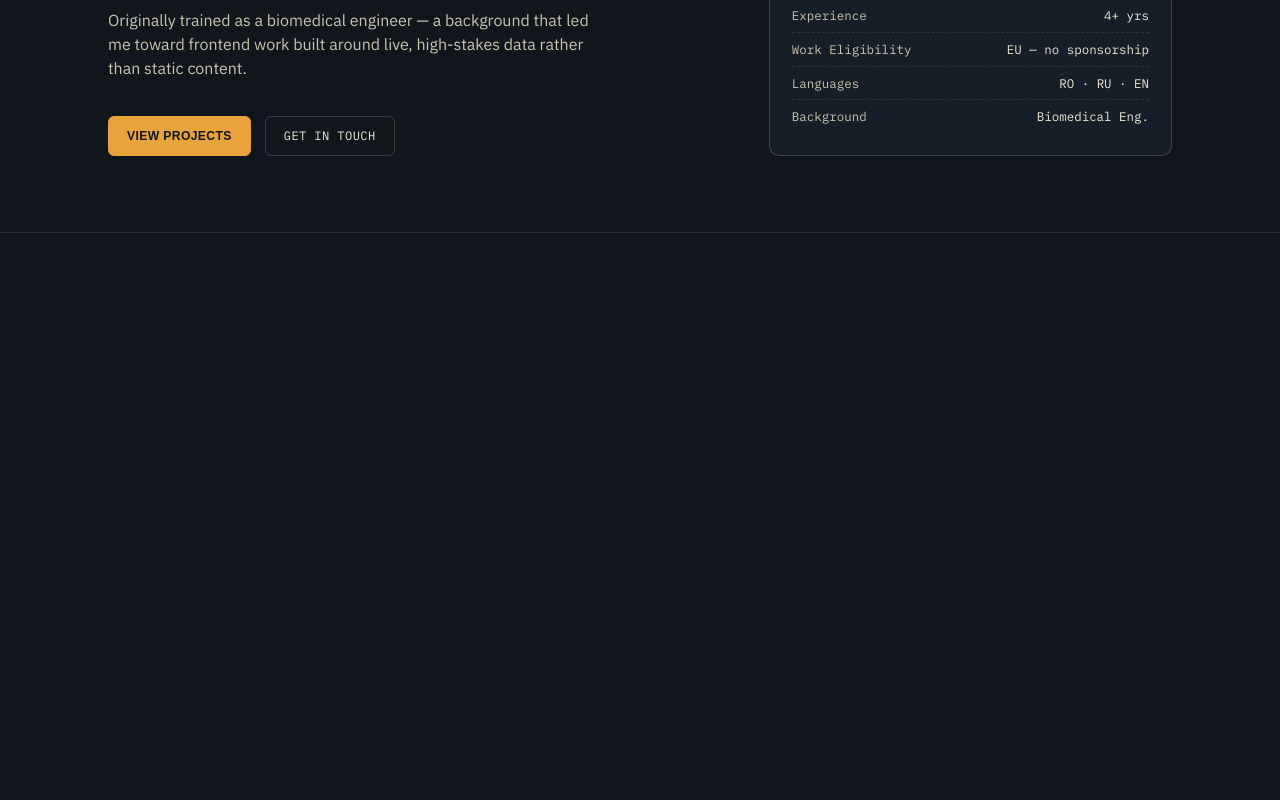
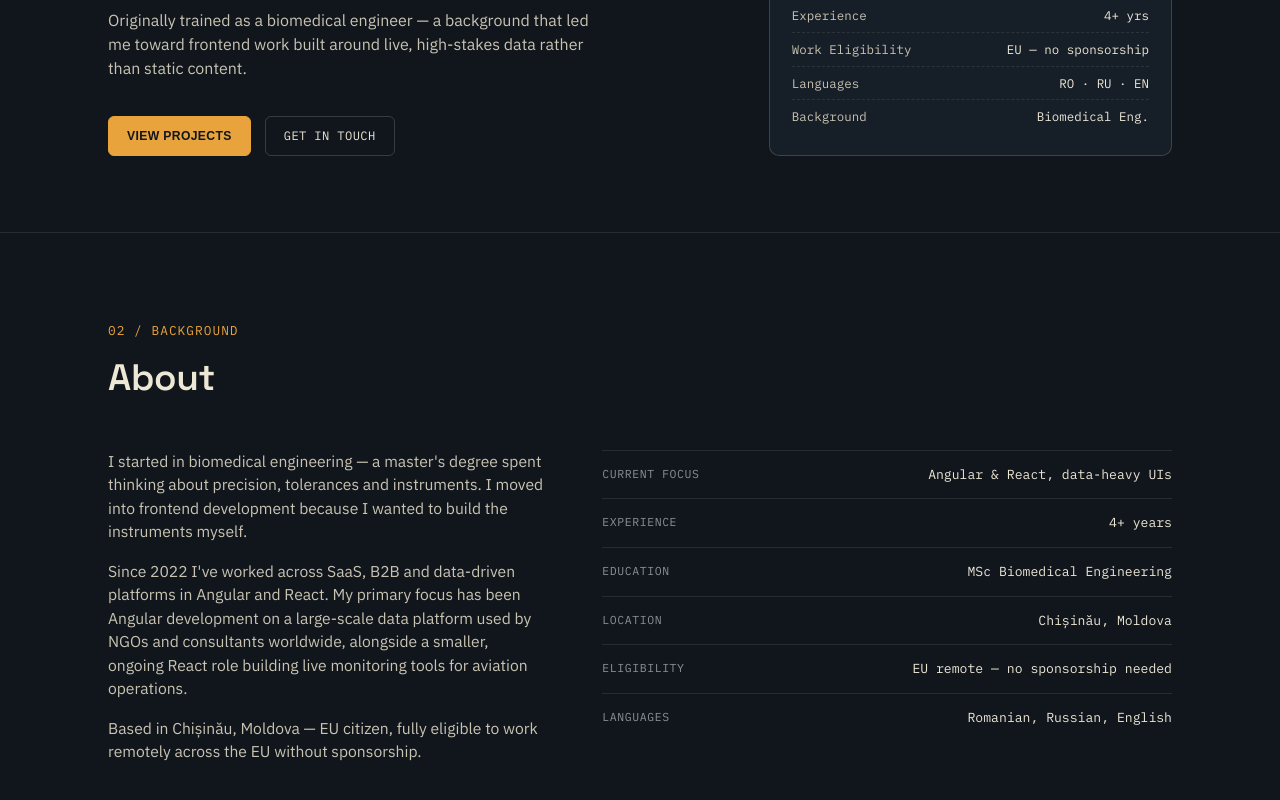
Before and after one commit to MikaelaMacari/portfolio, a Next.js app in the folder apps/web/: page /en in a window 1280 px wide. Shown: the part 500-1300 px from the top of the page. Before the commit the page ends 800 px from the top, so only its background shows below. Built offline with nearby package versions, Linux system fonts and the light colour scheme; a web font is replaced by a local one.

Commit message:
Add About section with translations and reusable InfoRow component

```diff
--- a/apps/web/src/app/[locale]/page.tsx
+++ b/apps/web/src/app/[locale]/page.tsx
@@ -1,5 +1,6 @@
 import { setRequestLocale } from "next-intl/server";
 
+import { About } from "@/components/about/about";
 import { Hero } from "@/components/hero/hero";
 
 import type { Metadata } from "next";
@@ -16,6 +17,7 @@ export default async function Home({ params }: PageProps<"/[locale]">) {
   return (
     <main className="flex-1">
       <Hero />
+      <About />
     </main>
   );
 }
--- /dev/null
+++ b/apps/web/src/components/about/about.tsx
@@ -0,0 +1,49 @@
+import { getTranslations } from "next-intl/server";
+
+import { InfoRow } from "@/components/ui/info-row";
+
+const ROW_KEYS = [
+  "focus",
+  "experience",
+  "education",
+  "location",
+  "eligibility",
+  "languages",
+] as const;
+
+export async function About() {
+  const t = await getTranslations("About");
+
+  return (
+    <section id="about" className="scroll-mt-17 py-22">
+      <div className="mx-auto max-w-[1120px] px-7">
+        <div className="mb-11">
+          <span className="mb-2.5 block font-mono text-[0.8rem] tracking-[0.08em] text-amber">
+            {t("num")}
+          </span>
+          <h2 className="font-display text-[clamp(1.7rem,3vw,2.3rem)] font-semibold tracking-[-0.01em]">
+            {t("title")}
+          </h2>
+        </div>
+
+        <div className="grid grid-cols-1 gap-14 lg:grid-cols-[1fr_1.3fr]">
+          <div>
+            <p className="mb-4 text-[0.98rem] text-paper-dim">{t("p1")}</p>
+            <p className="mb-4 text-[0.98rem] text-paper-dim">{t("p2")}</p>
+            <p className="text-[0.98rem] text-paper-dim">{t("p3")}</p>
+          </div>
+
+          <div className="flex flex-col border-t border-paper/10">
+            {ROW_KEYS.map((key) => (
+              <InfoRow
+                key={key}
+                label={t(`rows.${key}`)}
+                value={t(`rows.${key}Value`)}
+              />
+            ))}
+          </div>
+        </div>
+      </div>
+    </section>
+  );
+}
--- /dev/null
+++ b/apps/web/src/components/ui/info-row.tsx
@@ -0,0 +1,17 @@
+import type { ReactNode } from "react";
+
+type InfoRowProps = {
+  label: string;
+  value: ReactNode;
+};
+
+export function InfoRow({ label, value }: InfoRowProps) {
+  return (
+    <div className="flex justify-between border-b border-paper/10 py-3.5 font-mono text-[0.82rem] last:border-b-0">
+      <span className="text-[0.72rem] tracking-[0.05em] text-muted uppercase">
+        {label}
+      </span>
+      <span className="text-paper">{value}</span>
+    </div>
+  );
+}
--- a/apps/web/src/messages/en.json
+++ b/apps/web/src/messages/en.json
@@ -21,6 +21,27 @@
       "backgroundValue": "Biomedical Eng."
     }
   },
+  "About": {
+    "num": "02 / BACKGROUND",
+    "title": "About",
+    "p1": "I started in biomedical engineering — a master's degree spent thinking about precision, tolerances and instruments. I moved into frontend development because I wanted to build the instruments myself.",
+    "p2": "Since 2022 I've worked across SaaS, B2B and data-driven platforms in Angular and React. My primary focus has been Angular development on a large-scale data platform used by NGOs and consultants worldwide, alongside a smaller, ongoing React role building live monitoring tools for aviation operations.",
+    "p3": "Based in Chișinău, Moldova — EU citizen, fully eligible to work remotely across the EU without sponsorship.",
+    "rows": {
+      "focus": "Current Focus",
+      "focusValue": "Angular & React, data-heavy UIs",
+      "experience": "Experience",
+      "experienceValue": "4+ years",
+      "education": "Education",
+      "educationValue": "MSc Biomedical Engineering",
+      "location": "Location",
+      "locationValue": "Chișinău, Moldova",
+      "eligibility": "Eligibility",
+      "eligibilityValue": "EU remote — no sponsorship needed",
+      "languages": "Languages",
+      "languagesValue": "Romanian, Russian, English"
+    }
+  },
   "Navbar": {
     "links": {
       "projects": "Projects",
--- a/apps/web/src/messages/ro.json
+++ b/apps/web/src/messages/ro.json
@@ -21,6 +21,27 @@
       "backgroundValue": "Inginerie Biomedicală"
     }
   },
+  "About": {
+    "num": "02 / PARCURS",
+    "title": "Despre Mine",
+    "p1": "Am început în inginerie biomedicală — un master petrecut gândindu-mă la precizie, toleranțe și instrumente. M-am mutat în dezvoltare frontend pentru că am vrut să construiesc eu însămi instrumentele.",
+    "p2": "Din 2022 lucrez în platforme SaaS, B2B și platforme bazate pe date, în Angular și React. Mă concentrez în principal pe dezvoltare Angular pe o platformă de date la scară largă folosită de ONG-uri și consultanți din întreaga lume, alături de un rol React mai mic, în desfășurare, pentru instrumente de monitorizare live în operațiuni aviatice.",
+    "p3": "Bazată în Chișinău, Moldova — cetățean UE, eligibilă integral pentru muncă remote în UE, fără sponsorizare.",
+    "rows": {
+      "focus": "Focus Actual",
+      "focusValue": "Angular & React, interfețe cu date complexe",
+      "experience": "Experiență",
+      "experienceValue": "4+ ani",
+      "education": "Studii",
+      "educationValue": "Master Inginerie Biomedicală",
+      "location": "Locație",
+      "locationValue": "Chișinău, Moldova",
+      "eligibility": "Eligibilitate",
+      "eligibilityValue": "Remote UE — fără sponsorizare",
+      "languages": "Limbi",
+      "languagesValue": "Română, Rusă, Engleză"
+    }
+  },
   "Navbar": {
     "links": {
       "projects": "Proiecte",
--- a/apps/web/src/messages/ru.json
+++ b/apps/web/src/messages/ru.json
@@ -21,6 +21,27 @@
       "backgroundValue": "Биомед. инженерия"
     }
   },
+  "About": {
+    "num": "02 / О СЕБЕ",
+    "title": "Обо мне",
+    "p1": "Я начинала с биомедицинской инженерии — магистратура, посвящённая точности, допускам и приборам. Я перешла во frontend-разработку, потому что захотела сама создавать инструменты.",
+    "p2": "С 2022 года работаю с SaaS, B2B и платформами на основе данных на Angular и React. В основном занимаюсь Angular-разработкой на масштабной платформе данных, которой пользуются НКО и консультанты по всему миру, а также веду менее крупную, но постоянную React-задачу — инструменты live-мониторинга для авиационных операций.",
+    "p3": "Базируюсь в Кишинёве, Молдова — гражданка ЕС, полностью имею право работать удалённо в ЕС без спонсорства.",
+    "rows": {
+      "focus": "Текущий фокус",
+      "focusValue": "Angular и React, интерфейсы с большим объёмом данных",
+      "experience": "Опыт",
+      "experienceValue": "4+ года",
+      "education": "Образование",
+      "educationValue": "Магистр биомедицинской инженерии",
+      "location": "Локация",
+      "locationValue": "Кишинёв, Молдова",
+      "eligibility": "Право на работу",
+      "eligibilityValue": "Удалённо в ЕС — без спонсорства",
+      "languages": "Языки",
+      "languagesValue": "Румынский, русский, английский"
+    }
+  },
   "Navbar": {
     "links": {
       "projects": "Проекты",
```
